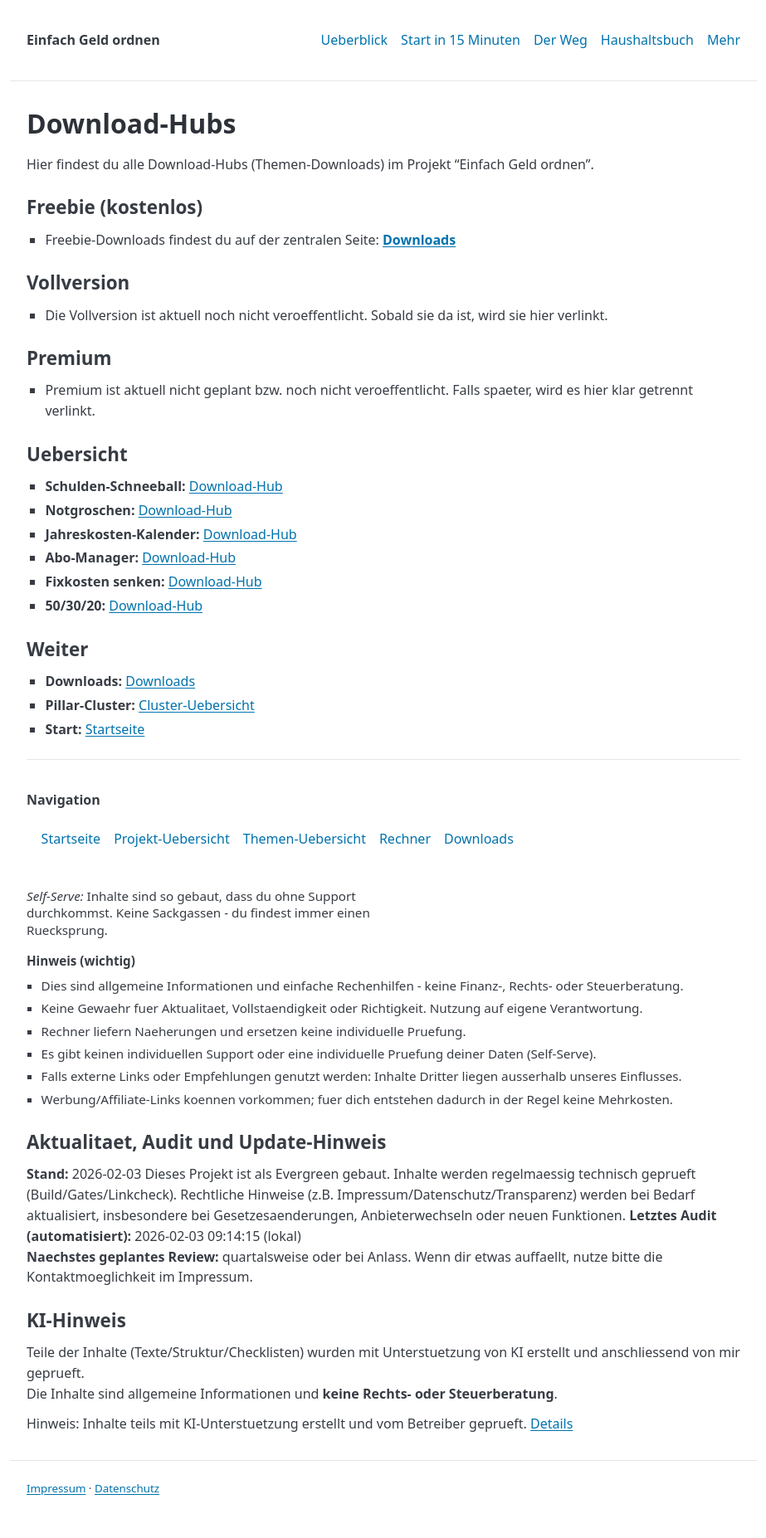
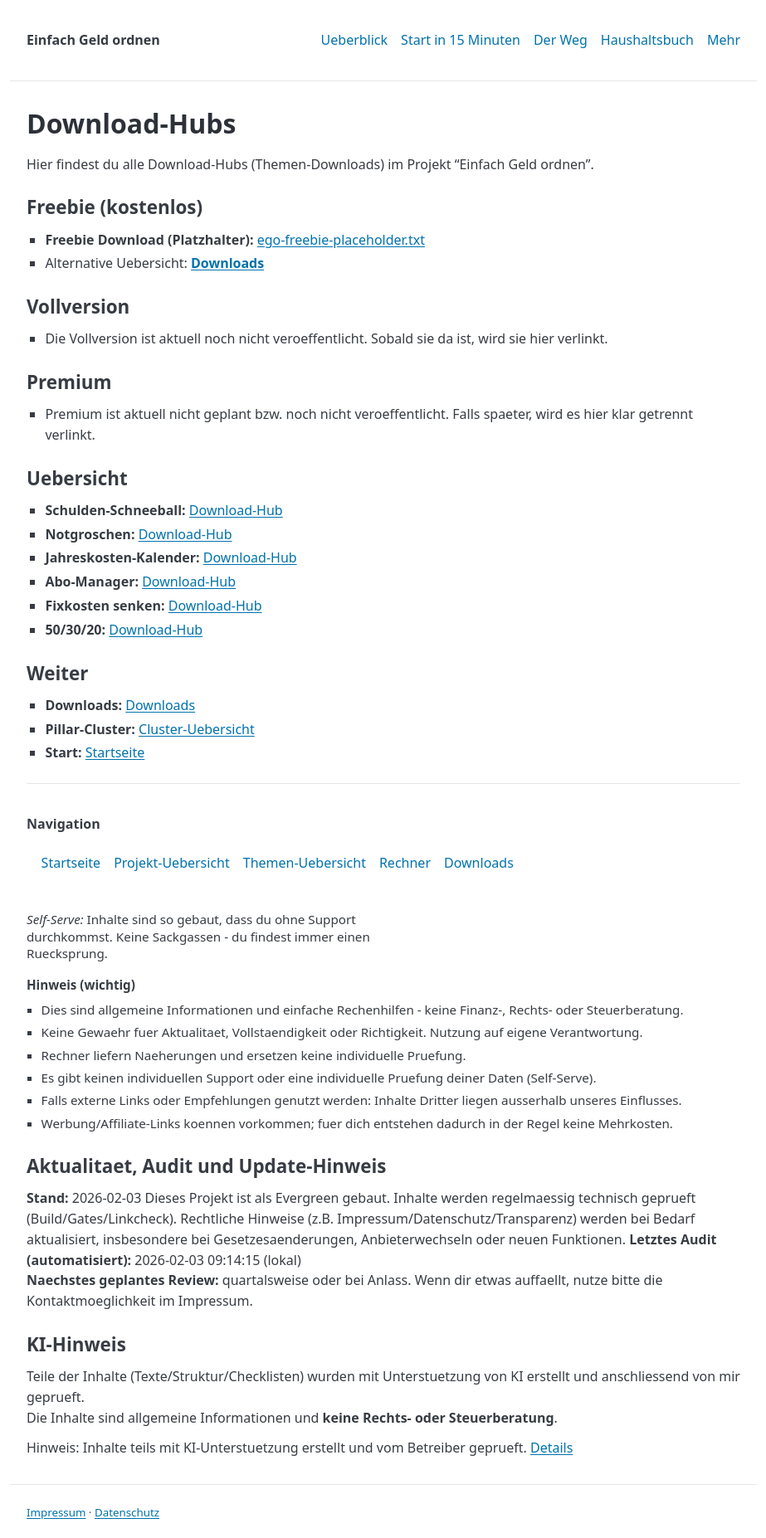
Before and after one commit to gluecklich-tools/einfach-geld-ordnen, a Jekyll site: the page built from seiten/download-hub-index.md, in a window 1280 px wide. Shown: the whole page at 83% size, without its empty margins (178-1101 px from the left). Built offline with Jekyll 4.4.1, drawn with Linux system fonts in a browser that asks for light colours; before the commit the page ends 1826 px from its top, so only the background shows below that.

Commit message:
MVP02: make download hub index freebie-detectable (2026-02-03)

```diff
--- a/seiten/download-hub-index.md
+++ b/seiten/download-hub-index.md
@@ -10,7 +10,8 @@ Hier findest du alle Download-Hubs (Themen-Downloads) im Projekt "Einfach Geld o
 
 ## Freebie (kostenlos)
 
-- Freebie-Downloads findest du auf der zentralen Seite: **[Downloads]({{ site.baseurl }}/seiten/downloads.html)**
+- **Freebie Download (Platzhalter):** [ego-freebie-placeholder.txt]({{ site.baseurl }}/downloads/ego-freebie-placeholder.txt)
+- Alternative Uebersicht: **[Downloads]({{ site.baseurl }}/seiten/downloads.html)**
 
 ## Vollversion
 
```
